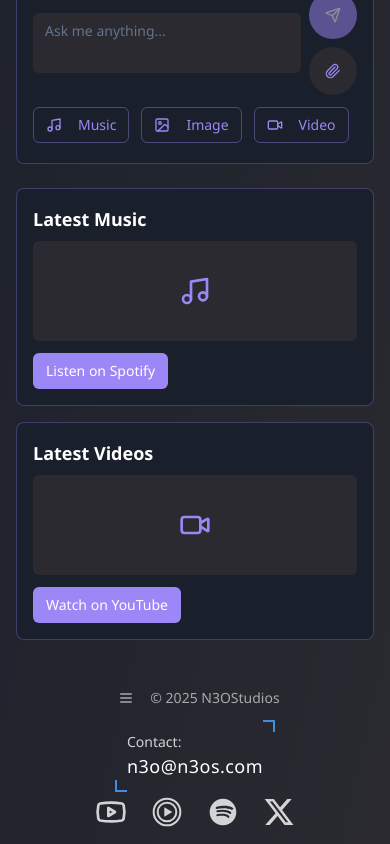
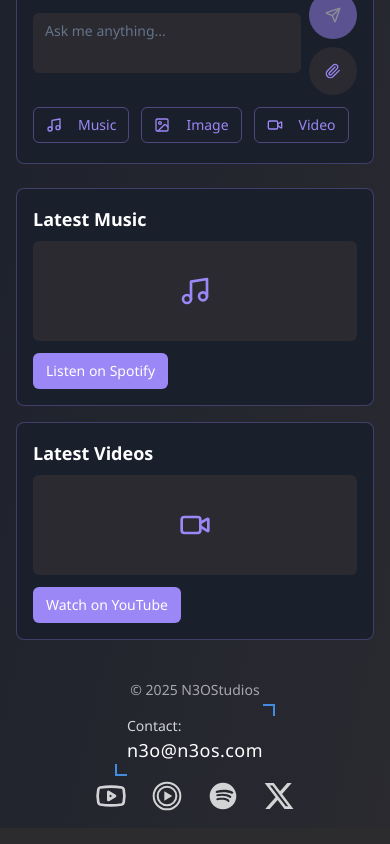
Before and after one commit to N3O-Studios/neo-studios-hub, a React (Vite) app: page / in a window 390 px wide. Shown: the part 847-1691 px from the top of the page. Built offline with nearby package versions, Linux system fonts and the light colour scheme.

Commit message:
Remove tabs and hamburger menu
Removed the tabs and hamburger menu components from the application.

```diff
--- a/src/components/HamburgerMenu.tsx
+++ /dev/null
@@ -1,38 +0,0 @@
-
-import { useState } from 'react';
-import { Button } from '@/components/ui/button';
-import { Sheet, SheetContent, SheetHeader, SheetTitle, SheetTrigger } from '@/components/ui/sheet';
-import { Menu } from 'lucide-react';
-
-const HamburgerMenu = () => {
-  const [isOpen, setIsOpen] = useState(false);
-
-  return (
-    <Sheet open={isOpen} onOpenChange={setIsOpen}>
-      <SheetTrigger asChild>
-        <Button
-          variant="ghost"
-          size="sm"
-          className="text-white/60 hover:text-white hover:bg-white/10 p-2"
-        >
-          <Menu className="h-4 w-4" />
-        </Button>
-      </SheetTrigger>
-      <SheetContent side="left" className="bg-[#1A1F2C] border-[#9b87f5]/30 text-white w-80">
-        <SheetHeader>
-          <SheetTitle className="text-[#9b87f5]">*NS can make mistakes, double check important information</SheetTitle>
-        </SheetHeader>
-        <div className="mt-6 space-y-4">
-          <p className="text-white/60 text-sm">Chat history and user accounts coming soon...</p>
-        </div>
-        <div className="mt-6 pt-4 border-t border-[#9b87f5]/20">
-          <p className="text-white/60 text-xs">
-            © 2025 N3OStudios
-          </p>
-        </div>
-      </SheetContent>
-    </Sheet>
-  );
-};
-
-export default HamburgerMenu;
--- a/src/pages/Developer.tsx
+++ b/src/pages/Developer.tsx
@@ -2,7 +2,6 @@
 import { useState, useEffect } from "react";
 import Logo from "@/components/Logo";
 import Navigation from "@/components/Navigation";
-import AuthButton from "@/components/AuthButton";
 import TechNews from "@/components/TechNews";
 import CodeSnippetGenerator from "@/components/CodeSnippetGenerator";
 import DeveloperChat from "@/components/DeveloperChat";
@@ -19,12 +18,9 @@ const Developer = () => {
   return (
     <div className="min-h-screen bg-gradient-to-br from-[#1A1F2C] to-[#2A2A30] text-white font-light">
       {/* Header */}
-      <div className="flex justify-between items-start pt-6 px-4 sm:px-6">
-        <div className={`flex justify-center flex-1 transition-opacity duration-1000 ${isLoaded ? 'opacity-100' : 'opacity-0'}`}>
+      <div className="flex justify-center pt-6 px-4 sm:px-6">
+        <div className={`transition-opacity duration-1000 ${isLoaded ? 'opacity-100' : 'opacity-0'}`}>
           <Logo />
-        </div>
-        <div className={`transition-opacity duration-1000 delay-200 ${isLoaded ? 'opacity-100' : 'opacity-0'}`}>
-          <AuthButton />
         </div>
       </div>
 
--- a/src/pages/Index.tsx
+++ b/src/pages/Index.tsx
@@ -5,7 +5,6 @@ import Email from "@/components/Email";
 import SocialIcons from "@/components/SocialIcons";
 import OptionButtons from "@/components/OptionButtons";
 import Navigation from "@/components/Navigation";
-import HamburgerMenu from "@/components/HamburgerMenu";
 
 const Index = () => {
   const [isLoaded, setIsLoaded] = useState(false);
@@ -41,8 +40,7 @@ const Index = () => {
           <Email />
         </div>
 
-        <div className="text-sm text-white/60 order-first sm:order-none flex items-center gap-2">
-          <HamburgerMenu />
+        <div className="text-sm text-white/60 order-first sm:order-none">
           <span>© 2025 N3OStudios</span>
         </div>
 
```
